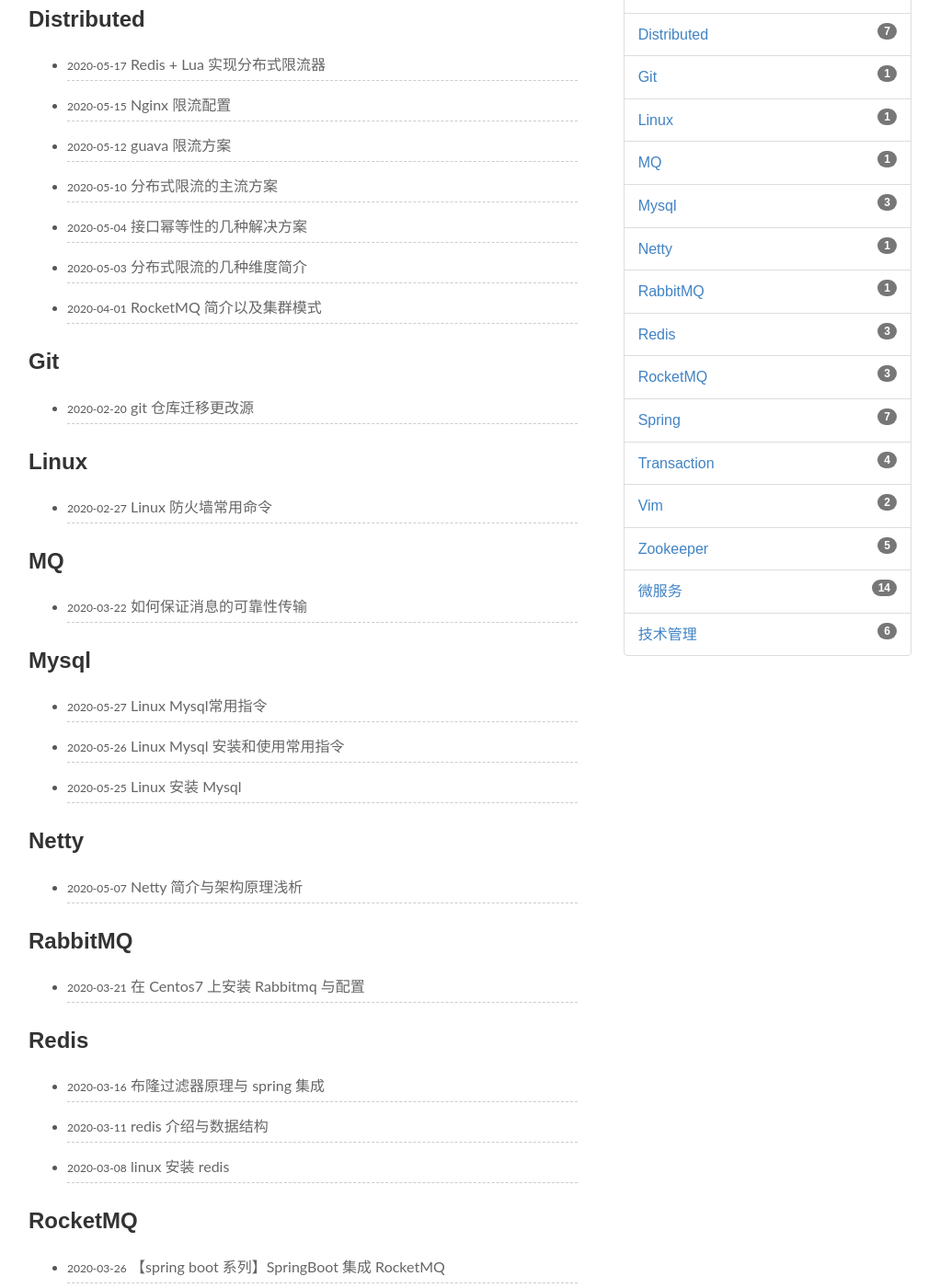
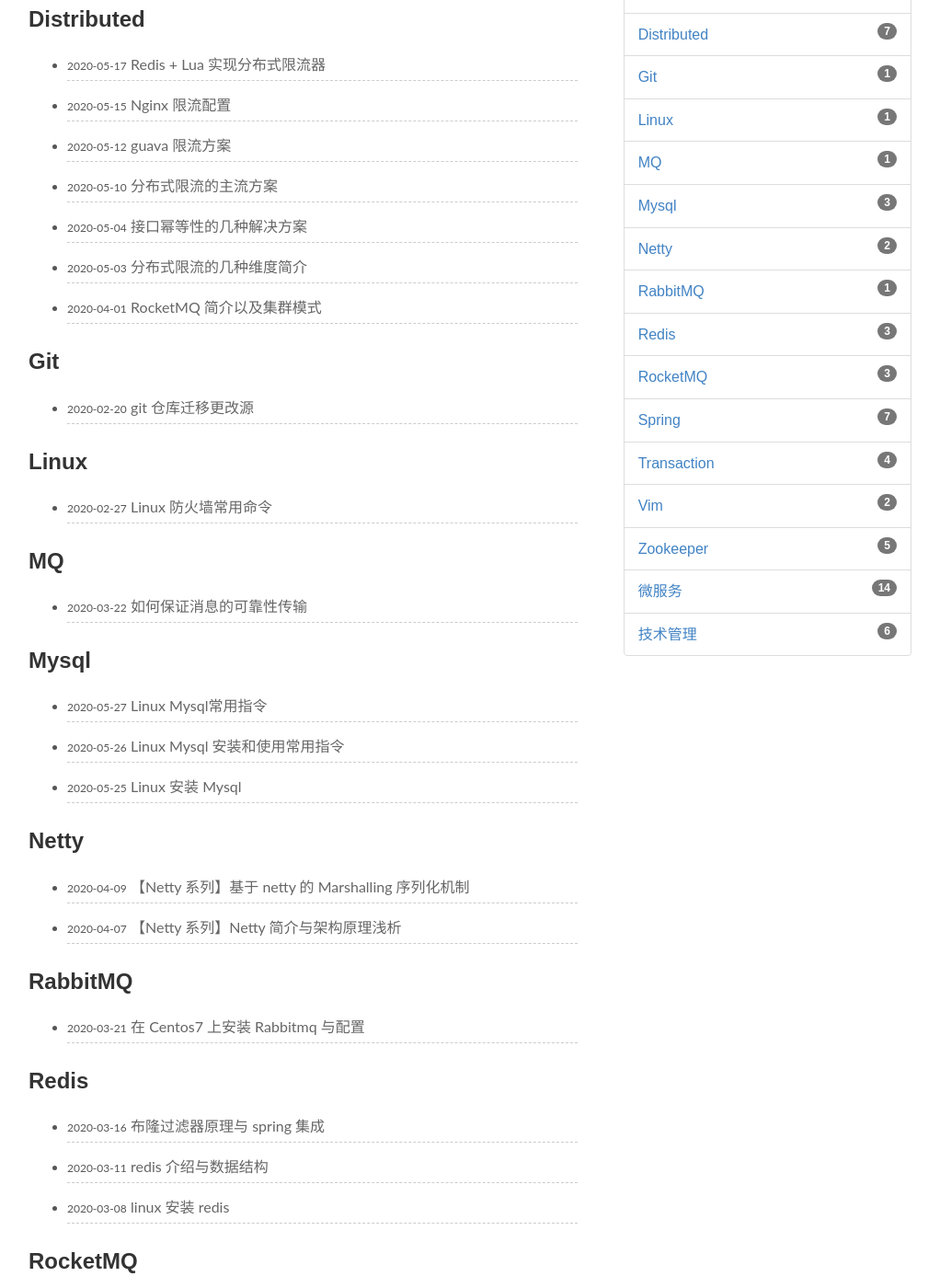
Before and after one commit to piterjia/piterjia.github.io, a Jekyll site: the page built from pages/categories.md, in a window 1280 px wide and 1400 px high, scrolled down 367 px. Shown: the whole window at 92% size, without its empty margins (139-1161 px from the left). Built offline with Jekyll 4.4.1, drawn with Linux system fonts in a browser that asks for light colours; some web fonts are replaced; comment, search, counter and statistics services are not loaded; part of the change alters nothing that is shown.

Commit message:
【Netty 系列】基于 netty 的 Marshalling 序列化机制

````diff
--- a/_posts/netty/2020-05-07-netty-introduce.md
+++ b/_posts/netty/2020-04-07-netty-introduce.md
@@ -1,6 +1,6 @@
 ---
 layout: post
-title: Netty 简介与架构原理浅析
+title: 【Netty 系列】Netty 简介与架构原理浅析
 categories: Netty
 description: Netty 简介与架构原理浅析
 keywords: Netty, 高性能, 架构原理
--- /dev/null
+++ b/_posts/netty/2020-04-09-netty-marshalling-integration.md
@@ -0,0 +1,354 @@
+---
+layout: post
+title: 【Netty 系列】基于 netty 的 Marshalling 序列化机制
+categories: Netty
+description: 基于 netty 的 Marshalling 序列化机制
+keywords: Netty, 高性能, Marshalling
+---
+
+JBoss Marshalling 是一个Java 对象序列化包,对 JDK 默认的序列化框架进行了优化,但又保持跟 Java.io.Serializable 接口的兼容,同时增加了一些可调的参数和附件的特性, 这些参数和附加的特性, 这些参数和特性可通过工厂类进行配置.
+
+## 导入相关jar包
+
+```
+<dependency>
+    <groupId>org.springframework.boot</groupId>
+    <artifactId>spring-boot-starter-web</artifactId>
+</dependency>
+<dependency>
+    <groupId>org.springframework.boot</groupId>
+    <artifactId>spring-boot-starter-test</artifactId>
+    <scope>test</scope>
+</dependency>
+<dependency>
+    <groupId>org.apache.commons</groupId>
+    <artifactId>commons-lang3</artifactId>
+</dependency>
+<dependency>
+    <groupId>io.netty</groupId>
+    <artifactId>netty-all</artifactId>
+    <version>4.1.12.Final</version>
+</dependency>
+<dependency>
+    <groupId>com.google.guava</groupId>
+    <artifactId>guava</artifactId>
+    <version>25.1-jre</version>
+</dependency>
+<dependency>
+    <groupId>org.jboss.marshalling</groupId>
+    <artifactId>jboss-marshalling</artifactId>
+    <version>1.3.0.CR9</version>
+</dependency>
+<dependency>
+    <groupId>org.jboss.marshalling</groupId>
+    <artifactId>jboss-marshalling-serial</artifactId>
+    <version>1.3.0.CR9</version>
+</dependency>
+```
+
+
+## 创建序列化传输的类
+
+#### RequestData 请求对象
+
+RequestData 为发动给服务器的数据
+
+```
+import java.io.Serializable;
+
+public class RequestData implements Serializable {
+
+	private static final long serialVersionUID = 7359175860641122157L;
+
+	private String id;
+
+	private String name;
+
+	private String requestMessage;
+
+	private byte[] attachment;
+
+	public String getId() {
+		return id;
+	}
+
+	public void setId(String id) {
+		this.id = id;
+	}
+
+	public String getName() {
+		return name;
+	}
+
+	public void setName(String name) {
+		this.name = name;
+	}
+
+	public String getRequestMessage() {
+		return requestMessage;
+	}
+
+	public void setRequestMessage(String requestMessage) {
+		this.requestMessage = requestMessage;
+	}
+
+	public byte[] getAttachment() {
+		return attachment;
+	}
+
+	public void setAttachment(byte[] attachment) {
+		this.attachment = attachment;
+	}
+
+}
+```
+
+#### ResponseData 响应对象
+
+ResponseData 为服务器返回给客户端的数据
+
+```
+import java.io.Serializable;
+
+public class ResponseData implements Serializable {
+
+	private static final long serialVersionUID = -6231852018644360658L;
+
+	private String id;
+
+	private String name;
+
+	private String responseMessage;
+
+	public String getId() {
+		return id;
+	}
+
+	public void setId(String id) {
+		this.id = id;
+	}
+
+	public String getName() {
+		return name;
+	}
+
+	public void setName(String name) {
+		this.name = name;
+	}
+
+	public String getResponseMessage() {
+		return responseMessage;
+	}
+
+	public void setResponseMessage(String responseMessage) {
+		this.responseMessage = responseMessage;
+	}
+
+}
+```
+
+
+## 创建 MarshallingEncoder 和 MarshallingDecoder 的工厂类
+
+已经添加相应的注释信息
+
+```
+public final class MarshallingCodeCFactory {
+
+    /**
+     * 创建Jboss Marshalling解码器MarshallingDecoder
+     * @return MarshallingDecoder
+     */
+    public static MarshallingDecoder buildMarshallingDecoder() {
+    	//首先通过Marshalling工具类的方法获取Marshalling实例对象 参数serial标识创建的是java序列化工厂对象。
+		final MarshallerFactory marshallerFactory = Marshalling.getProvidedMarshallerFactory("serial");
+		//创建了MarshallingConfiguration对象，配置了版本号为5
+		final MarshallingConfiguration configuration = new MarshallingConfiguration();
+		configuration.setVersion(5);
+		//根据marshallerFactory和configuration创建provider
+		UnmarshallerProvider provider = new DefaultUnmarshallerProvider(marshallerFactory, configuration);
+		//构建Netty的MarshallingDecoder对象，俩个参数分别为provider和单个消息序列化后的最大长度
+		MarshallingDecoder decoder = new MarshallingDecoder(provider, 1024 * 1024 * 3);
+		return decoder;
+    }
+
+    /**
+     * 创建Jboss Marshalling编码器MarshallingEncoder
+     * @return MarshallingEncoder
+     */
+    public static MarshallingEncoder buildMarshallingEncoder() {
+		final MarshallerFactory marshallerFactory = Marshalling.getProvidedMarshallerFactory("serial");
+		final MarshallingConfiguration configuration = new MarshallingConfiguration();
+		configuration.setVersion(5);
+		MarshallerProvider provider = new DefaultMarshallerProvider(marshallerFactory, configuration);
+		//构建Netty的MarshallingEncoder对象，MarshallingEncoder用于实现序列化接口的POJO对象序列化为二进制数组
+		MarshallingEncoder encoder = new MarshallingEncoder(provider);
+		return encoder;
+    }
+}
+
+```
+
+## Server端
+
+```
+public class Server {
+
+	public static void main(String[] args) throws InterruptedException {
+
+		EventLoopGroup bGroup = new NioEventLoopGroup(1);
+		EventLoopGroup wGroup = new NioEventLoopGroup();
+
+		ServerBootstrap sb = new ServerBootstrap();
+		sb.group(bGroup, wGroup)
+		.channel(NioServerSocketChannel.class)
+		.option(ChannelOption.SO_BACKLOG, 1024)
+		.childHandler(new ChannelInitializer<SocketChannel>() {
+			@Override
+			protected void initChannel(SocketChannel sc) throws Exception {
+				sc.pipeline().addLast(MarshallingCodeCFactory.buildMarshallingDecoder());
+				sc.pipeline().addLast(MarshallingCodeCFactory.buildMarshallingEncoder());
+				sc.pipeline().addLast(new ServerHandler());
+			}
+		});
+
+		ChannelFuture cf = sb.bind(8765).sync();
+
+		cf.channel().closeFuture().sync();
+		bGroup.shutdownGracefully();
+		wGroup.shutdownGracefully();
+	}
+}
+```
+
+对应的 ServerHandler 如下：
+
+```
+public class ServerHandler extends ChannelInboundHandlerAdapter {
+
+	@Override
+	public void channelRead(ChannelHandlerContext ctx, Object msg) throws Exception {
+		// 接受request请求 并进行业务处理
+		RequestData rd = (RequestData)msg;
+		System.err.println("id: " + rd.getId() + ", name: " + rd.getName() + ", requestMessage: " + rd.getRequestMessage());
+
+		byte[] attachment = GzipUtils.ungzip(rd.getAttachment());
+
+		String path = System.getProperty("user.dir")+ File.separatorChar + "receive" + File.separatorChar + "001.jpg";
+
+		FileOutputStream fos = new FileOutputStream(path);
+		fos.write(attachment);
+		fos.close();
+
+		//	回送相应数据
+		ResponseData responseData = new ResponseData();
+		responseData.setId("response " + rd.getId());
+		responseData.setId("response " + rd.getName());
+		responseData.setResponseMessage("响应信息");
+
+		ctx.writeAndFlush(responseData);
+	}
+}
+```
+
+## Client端
+
+```
+public class Client {
+
+	public static void main(String[] args) throws Exception {
+
+		EventLoopGroup wGroup = new NioEventLoopGroup();
+
+		Bootstrap b = new Bootstrap();
+		b.group(wGroup)
+		.channel(NioSocketChannel.class)
+		.handler(new ChannelInitializer<SocketChannel>() {
+			@Override
+			protected void initChannel(SocketChannel sc) throws Exception {
+				sc.pipeline().addLast(MarshallingCodeCFactory.buildMarshallingDecoder());
+				sc.pipeline().addLast(MarshallingCodeCFactory.buildMarshallingEncoder());
+				sc.pipeline().addLast(new ClientHandler());
+			}
+		});
+
+		ChannelFuture cf = b.connect("127.0.0.1", 8765).sync();
+		Channel channel = cf.channel();
+
+		for(int i =0; i < 10; i++) {
+			RequestData rd = new RequestData();
+			rd.setId("" + i);
+			rd.setName("我是消息" + i);
+			rd.setRequestMessage("内容" + i);
+			String path = System.getProperty("user.dir")
+					+ File.separatorChar + "source" + File.separatorChar + "001.jpg";
+			File file = new File(path);
+			FileInputStream fis = new FileInputStream(file);
+			byte[] data = new byte[fis.available()];
+			fis.read(data);
+			fis.close();
+			rd.setAttachment(GzipUtils.gzip(data));
+			channel.writeAndFlush(rd);
+		}
+
+		cf.channel().closeFuture().sync();
+		wGroup.shutdownGracefully();
+
+	}
+}
+```
+
+对应的clienthandler代码：
+
+```
+public class ClientHandler extends ChannelInboundHandlerAdapter {
+
+	@Override
+	public void channelRead(ChannelHandlerContext ctx, Object msg) {
+		try {
+			ResponseData rd = (ResponseData)msg;
+			System.err.println("输出服务器端相应内容: " + rd.getId());
+		} finally {
+			ReferenceCountUtil.release(msg);
+		}
+	}
+}
+```
+
+
+## 运行
+
+先启动服务端，再启动客户端：
+
+服务端打印的消息如下：
+
+```
+id: 0, name: 我是消息0, requestMessage: 内容0
+id: 1, name: 我是消息1, requestMessage: 内容1
+id: 2, name: 我是消息2, requestMessage: 内容2
+id: 3, name: 我是消息3, requestMessage: 内容3
+id: 4, name: 我是消息4, requestMessage: 内容4
+id: 5, name: 我是消息5, requestMessage: 内容5
+id: 6, name: 我是消息6, requestMessage: 内容6
+id: 7, name: 我是消息7, requestMessage: 内容7
+id: 8, name: 我是消息8, requestMessage: 内容8
+id: 9, name: 我是消息9, requestMessage: 内容9
+```
+
+
+客户端打印的消息如下：
+
+```
+输出服务器端相应内容: response 我是消息0
+输出服务器端相应内容: response 我是消息1
+输出服务器端相应内容: response 我是消息2
+输出服务器端相应内容: response 我是消息3
+输出服务器端相应内容: response 我是消息4
+输出服务器端相应内容: response 我是消息5
+输出服务器端相应内容: response 我是消息6
+输出服务器端相应内容: response 我是消息7
+输出服务器端相应内容: response 我是消息8
+```
+
+
+说明我们成功在 netty 上 集成了 Marshalling。
````
